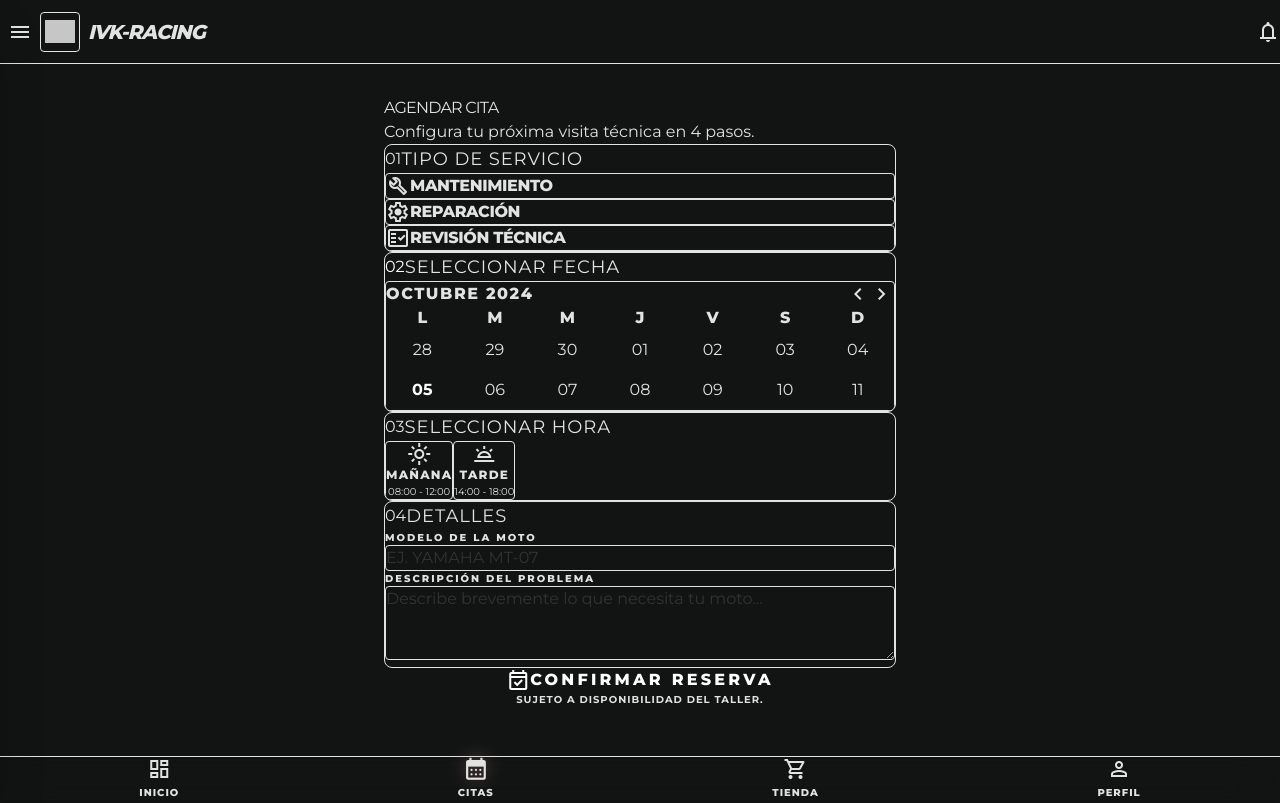
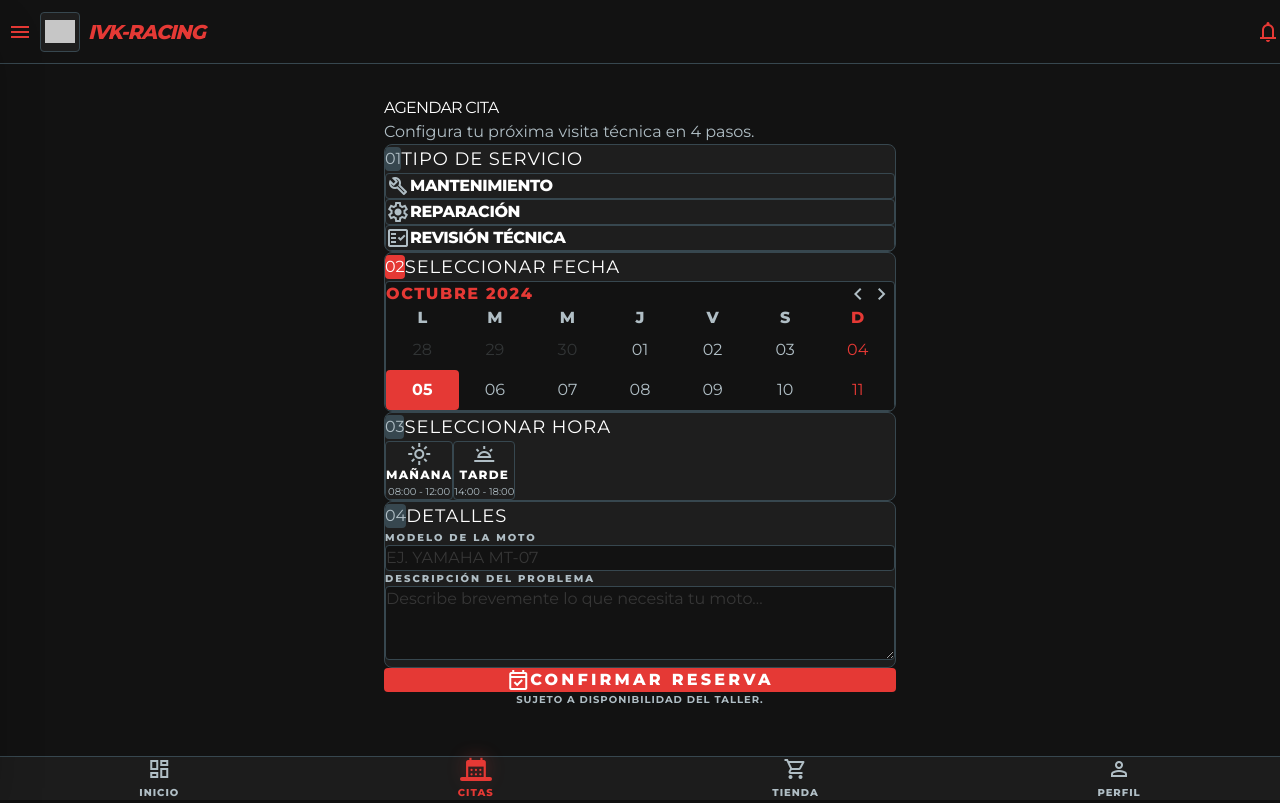
Before and after one commit to Erick0607/IKVRACING, a React (Vite) app: page /booking in a window 1280 px wide. Built offline with nearby package versions, Linux system fonts and the light colour scheme; grey boxes are pictures that could not be loaded.

Commit message:
style: force sport red (#E53935) across all pages and menus using direct hex codes

```diff
--- a/src/components/BottomNav.jsx
+++ b/src/components/BottomNav.jsx
@@ -13,7 +13,7 @@ const BottomNav = () => {
   ];
 
   return (
-    <nav className="fixed bottom-0 left-0 w-full flex justify-around items-center py-base px-gutter bg-surface-container/95 backdrop-blur-xl border-t border-outline-variant shadow-lg z-50">
+    <nav className="fixed bottom-0 left-0 w-full flex justify-around items-center py-base px-gutter bg-[#1E1E1E]/95 backdrop-blur-xl border-t border-[#37474F] shadow-lg z-50">
       {navItems.map((item) => {
         const isActive = location.pathname === item.path;
         return (
@@ -22,15 +22,15 @@ const BottomNav = () => {
             onClick={() => navigate(item.path)}
             className={`flex flex-col items-center justify-center transition-all duration-300 relative group ${
               isActive
-                ? 'text-primary'
-                : 'text-on-surface-variant hover:text-primary'
+                ? 'text-[#E53935]'
+                : 'text-[#B0BEC5] hover:text-[#E53935]'
             }`}
           >
             {isActive && (
-              <span className="absolute -top-base w-8 h-1 bg-primary rounded-full shadow-glow-sm"></span>
+              <span className="absolute -top-base w-8 h-1 bg-[#E53935] rounded-full shadow-glow-sm"></span>
             )}
             <span
-              className={`material-symbols-outlined transition-transform duration-300 ${isActive ? 'scale-110 drop-shadow-[0_0_8px_rgba(255,180,172,0.4)]' : 'group-hover:scale-110'}`}
+              className={`material-symbols-outlined transition-transform duration-300 ${isActive ? 'scale-110 drop-shadow-[0_0_8px_rgba(229,57,53,0.4)]' : 'group-hover:scale-110'}`}
               style={isActive ? { fontVariationSettings: "'FILL' 1" } : {}}
             >
               {item.icon}
--- a/src/components/Header.jsx
+++ b/src/components/Header.jsx
@@ -19,27 +19,27 @@ const Header = ({ children }) => {
 
   return (
     <>
-      <header className="bg-surface fixed top-0 left-0 z-50 flex justify-between items-center w-full px-margin-mobile h-16 border-b border-divider shadow-industrial-lift">
+      <header className="bg-[#121212] fixed top-0 left-0 z-50 flex justify-between items-center w-full px-margin-mobile h-16 border-b border-[#37474F] shadow-industrial-lift">
         <div className="flex items-center gap-base">
           <button
             onClick={() => setIsSidebarOpen(true)}
-            className="material-symbols-outlined text-primary cursor-pointer active:scale-95 transition-all p-2 hover:bg-surface-lvl1 rounded-sm focus:outline-none"
+            className="material-symbols-outlined text-[#E53935] cursor-pointer active:scale-95 transition-all p-2 hover:bg-[#1E1E1E] rounded-sm focus:outline-none"
           >
             menu
           </button>
-          <div className="h-10 w-10 rounded-sm overflow-hidden border border-divider bg-surface-lvl1 p-1">
+          <div className="h-10 w-10 rounded-sm overflow-hidden border border-[#37474F] bg-[#1E1E1E] p-1">
             <img
               src="https://lh3.googleusercontent.com/aida-public/AB6AXuDB-lojq2ypQRMEYjpm6roWNsKnv58FWAL8QbR4xomkokqb6qbUT8Uum31_M_lBNs8en-Q5b2GXwynfDgss9DjWqtKwZCJ-Zt8Y3vvgbY3oFSI-HnfjOMQSOnTw7B-drMjiHVhSE1VE2zFWSJLBztgDeJZKx3XzD03jt7CWnfdDe_YDluWXLAFpNnLOXISRYYRzY7WUnm1z3aG2ha-92-1ACWufL1rK54rY62wbwAJWpAjsGjw8-Uafv3OGGODKkopP98oRL_mvCA"
               alt="IVK-RACING"
               className="h-full w-full object-contain brightness-125"
             />
           </div>
-          <span className="font-display-lg text-primary text-xl ml-2 uppercase italic font-black tracking-tighter">IVK-RACING</span>
+          <span className="font-display-lg text-[#E53935] text-xl ml-2 uppercase italic font-black tracking-tighter">IVK-RACING</span>
         </div>
 
         <div className="flex items-center gap-md">
           {children}
-          <button className="material-symbols-outlined text-primary hover:bg-surface-lvl1 transition-colors p-base rounded-full focus:outline-none">
+          <button className="material-symbols-outlined text-[#E53935] hover:bg-[#1E1E1E] transition-colors p-base rounded-full focus:outline-none">
             notifications
           </button>
         </div>
@@ -54,22 +54,22 @@ const Header = ({ children }) => {
       )}
 
       {/* Sidebar Menu */}
-      <div className={`fixed top-0 left-0 h-full w-72 bg-surface-lvl2 border-r border-divider z-[70] transform transition-transform duration-500 cubic-bezier(0.4, 0, 0.2, 1) shadow-2xl ${isSidebarOpen ? 'translate-x-0' : '-translate-x-full'}`}>
+      <div className={`fixed top-0 left-0 h-full w-72 bg-[#1E1E1E] border-r border-[#37474F] z-[70] transform transition-transform duration-500 cubic-bezier(0.4, 0, 0.2, 1) shadow-2xl ${isSidebarOpen ? 'translate-x-0' : '-translate-x-full'}`}>
         <div className="p-gutter h-full flex flex-col relative overflow-hidden">
           <div className="flex items-center justify-between mb-xl mt-4 relative z-10">
             <div className="flex items-center gap-sm">
-              <div className="h-8 w-8 rounded-sm border border-divider overflow-hidden">
+              <div className="h-8 w-8 rounded-sm border border-[#37474F] overflow-hidden">
                 <img
                   src="https://lh3.googleusercontent.com/aida-public/AB6AXuDB-lojq2ypQRMEYjpm6roWNsKnv58FWAL8QbR4xomkokqb6qbUT8Uum31_M_lBNs8en-Q5b2GXwynfDgss9DjWqtKwZCJ-Zt8Y3vvgbY3oFSI-HnfjOMQSOnTw7B-drMjiHVhSE1VE2zFWSJLBztgDeJZKx3XzD03jt7CWnfdDe_YDluWXLAFpNnLOXISRYYRzY7WUnm1z3aG2ha-92-1ACWufL1rK54rY62wbwAJWpAjsGjw8-Uafv3OGGODKkopP98oRL_mvCA"
                   alt="IVK Logo"
                   className="w-full h-full object-contain"
                 />
               </div>
-              <span className="font-display-lg text-primary tracking-tighter uppercase text-lg">IVK-RACING</span>
+              <span className="font-display-lg text-[#E53935] tracking-tighter uppercase text-lg italic font-black">IVK-RACING</span>
             </div>
             <button
               onClick={() => setIsSidebarOpen(false)}
-              className="material-symbols-outlined text-on-surface-variant hover:bg-surface-lvl1 p-base rounded-full transition-colors hover:text-primary"
+              className="material-symbols-outlined text-[#B0BEC5] hover:bg-[#2C2C2C] p-base rounded-full transition-colors hover:text-[#E53935]"
             >
               close
             </button>
@@ -80,21 +80,21 @@ const Header = ({ children }) => {
               <button
                 key={item.path}
                 onClick={() => handleNavigation(item.path)}
-                className="w-full flex items-center gap-md p-md rounded-sm text-on-surface-variant hover:bg-surface-lvl1 transition-all group active:scale-95 border-l-4 border-transparent hover:border-primary"
+                className="w-full flex items-center gap-md p-md rounded-sm text-[#B0BEC5] hover:bg-[#121212] transition-all group active:scale-95 border-l-4 border-transparent hover:border-[#E53935]"
               >
-                <span className="material-symbols-outlined group-hover:text-primary transition-all">
+                <span className="material-symbols-outlined group-hover:text-[#E53935] transition-all">
                   {item.icon}
                 </span>
-                <span className="font-label-technical uppercase tracking-widest font-black group-hover:text-primary transition-colors">
+                <span className="font-label-technical uppercase tracking-widest font-black group-hover:text-[#E53935] transition-colors">
                   {item.label}
                 </span>
               </button>
             ))}
           </nav>
 
-          <div className="mt-auto border-t border-divider pt-lg pb-md relative z-10">
+          <div className="mt-auto border-t border-[#37474F] pt-lg pb-md relative z-10">
             <div className="flex items-center gap-md px-md mb-md">
-              <div className="w-12 h-12 rounded-sm bg-surface-lvl1 overflow-hidden border border-divider">
+              <div className="w-12 h-12 rounded-sm bg-[#2C2C2C] overflow-hidden border border-[#37474F]">
                 <img
                   alt="User"
                   className="w-full h-full object-cover"
@@ -102,13 +102,13 @@ const Header = ({ children }) => {
                 />
               </div>
               <div>
-                <p className="font-label-technical text-on-surface font-black uppercase tracking-tight">Admin IVK</p>
+                <p className="font-label-technical text-white font-black uppercase tracking-tight">Admin IVK</p>
                 <div className="flex items-center gap-xs">
-                  <span className="font-label-technical text-[10px] text-success uppercase font-bold tracking-widest">En línea</span>
+                  <span className="font-label-technical text-[10px] text-[#66BB6A] uppercase font-bold tracking-widest">En línea</span>
                 </div>
               </div>
             </div>
-            <button className="w-full flex items-center gap-md p-md rounded-sm text-primary hover:bg-primary/5 transition-all group active:scale-95">
+            <button className="w-full flex items-center gap-md p-md rounded-sm text-[#E53935] hover:bg-[#E53935]/5 transition-all group active:scale-95">
               <span className="material-symbols-outlined group-hover:rotate-12 transition-transform">logout</span>
               <span className="font-label-technical uppercase tracking-wider font-bold">Cerrar Sesión</span>
             </button>
--- a/src/pages/BookingPage.jsx
+++ b/src/pages/BookingPage.jsx
@@ -47,72 +47,72 @@ const BookingPage = () => {
   };
 
   return (
-    <div className="bg-background text-on-background font-body-md min-h-screen pb-24 selection:bg-primary selection:text-white">
+    <div className="bg-[#121212] text-white font-body-md min-h-screen pb-24 selection:bg-[#E53935] selection:text-white">
       {/* Top App Bar */}
       <Header />
 
       {/* Content Canvas */}
       <main className="pt-24 px-margin-mobile py-lg max-w-lg mx-auto">
         <div className="mb-lg">
-          <h2 className="font-display-lg text-headline-lg-mobile text-on-surface mb-xs uppercase tracking-tighter">Agendar Cita</h2>
-          <p className="font-body-md text-on-surface-variant">Configura tu próxima visita técnica en 4 pasos.</p>
+          <h2 className="font-display-lg text-headline-lg-mobile text-white mb-xs uppercase tracking-tighter">Agendar Cita</h2>
+          <p className="font-body-md text-[#B0BEC5]">Configura tu próxima visita técnica en 4 pasos.</p>
         </div>
 
         {/* Original Step-by-Step Layout */}
         <div className="flex flex-col gap-gutter">
 
           {/* Step 1: Service Type */}
-          <section className="p-gutter border border-divider bg-surface-lvl1 rounded-lg shadow-industrial-lift overflow-hidden relative group">
-            <div className="absolute top-0 left-0 w-1 h-full bg-primary scale-y-0 group-hover:scale-y-100 transition-transform duration-300"></div>
+          <section className="p-gutter border border-[#37474F] bg-[#1E1E1E] rounded-lg shadow-industrial-lift overflow-hidden relative group">
+            <div className="absolute top-0 left-0 w-1 h-full bg-[#E53935] scale-y-0 group-hover:scale-y-100 transition-transform duration-300"></div>
             <div className="flex items-center gap-sm mb-md relative z-10">
-              <span className={`font-label-technical px-base py-xs rounded-sm ${selectedService ? 'bg-primary text-white' : 'bg-secondary text-on-surface-variant'}`}>01</span>
+              <span className={`font-label-technical px-base py-xs rounded-sm ${selectedService ? 'bg-[#E53935] text-white' : 'bg-[#37474F] text-[#B0BEC5]'}`}>01</span>
               <h3 className="font-display-lg text-lg uppercase tracking-wider">Tipo de Servicio</h3>
             </div>
             <div className="grid grid-cols-1 gap-sm relative z-10">
               {services.map((service) => (
                 <button
                   key={service.id}
-                  className={`flex items-center justify-between p-md border rounded-sm transition-all group/btn ${selectedService === service.id ? 'border-primary bg-surface-lvl2' : 'border-divider hover:border-primary'}`}
+                  className={`flex items-center justify-between p-md border rounded-sm transition-all group/btn ${selectedService === service.id ? 'border-[#E53935] bg-[#2C2C2C]' : 'border-[#37474F] hover:border-[#E53935]'}`}
                   onClick={() => setSelectedService(service.id)}
                 >
                   <div className="flex items-center gap-md">
-                    <span className={`material-symbols-outlined ${selectedService === service.id ? 'text-primary' : 'text-on-surface-variant group-hover/btn:text-primary'}`}>{service.icon}</span>
+                    <span className={`material-symbols-outlined ${selectedService === service.id ? 'text-[#E53935]' : 'text-[#B0BEC5] group-hover/btn:text-[#E53935]'}`}>{service.icon}</span>
                     <span className="font-label-technical uppercase tracking-tight font-black">{service.label}</span>
                   </div>
-                  <span className={`material-symbols-outlined text-primary ${selectedService === service.id ? 'opacity-100' : 'opacity-0'}`}>check_circle</span>
+                  <span className={`material-symbols-outlined text-[#E53935] ${selectedService === service.id ? 'opacity-100' : 'opacity-0'}`}>check_circle</span>
                 </button>
               ))}
             </div>
           </section>
 
           {/* Step 2: Calendar Selection */}
-          <section className="p-gutter border border-divider bg-surface-lvl1 rounded-lg shadow-industrial-lift overflow-hidden relative group">
-            <div className="absolute top-0 left-0 w-1 h-full bg-primary scale-y-0 group-hover:scale-y-100 transition-transform duration-300"></div>
+          <section className="p-gutter border border-[#37474F] bg-[#1E1E1E] rounded-lg shadow-industrial-lift overflow-hidden relative group">
+            <div className="absolute top-0 left-0 w-1 h-full bg-[#E53935] scale-y-0 group-hover:scale-y-100 transition-transform duration-300"></div>
             <div className="flex items-center gap-sm mb-md relative z-10">
-              <span className={`font-label-technical px-base py-xs rounded-sm ${selectedDate ? 'bg-primary text-white' : 'bg-secondary text-on-surface-variant'}`}>02</span>
+              <span className={`font-label-technical px-base py-xs rounded-sm ${selectedDate ? 'bg-[#E53935] text-white' : 'bg-[#37474F] text-[#B0BEC5]'}`}>02</span>
               <h3 className="font-display-lg text-lg uppercase tracking-wider">Seleccionar Fecha</h3>
             </div>
-            <div className="bg-surface p-sm rounded-sm border border-divider relative z-10">
+            <div className="bg-[#121212] p-sm rounded-sm border border-[#37474F] relative z-10">
               <div className="flex justify-between items-center mb-sm px-xs">
-                <span className="font-label-technical uppercase tracking-widest text-primary font-black">Octubre 2024</span>
+                <span className="font-label-technical uppercase tracking-widest text-[#E53935] font-black">Octubre 2024</span>
                 <div className="flex gap-sm">
-                  <span className="material-symbols-outlined text-on-surface-variant cursor-pointer hover:text-primary transition-colors">chevron_left</span>
-                  <span className="material-symbols-outlined text-on-surface-variant cursor-pointer hover:text-primary transition-colors">chevron_right</span>
+                  <span className="material-symbols-outlined text-[#B0BEC5] cursor-pointer hover:text-[#E53935] transition-colors">chevron_left</span>
+                  <span className="material-symbols-outlined text-[#B0BEC5] cursor-pointer hover:text-[#E53935] transition-colors">chevron_right</span>
                 </div>
               </div>
               <div className="grid grid-cols-7 text-center mb-xs w-full">
                 {['L', 'M', 'M', 'J', 'V', 'S', 'D'].map((day, i) => (
-                  <span key={i} className={`font-label-technical font-black ${day === 'D' ? 'text-primary' : 'text-on-surface-variant'}`}>{day}</span>
+                  <span key={i} className={`font-label-technical font-black ${day === 'D' ? 'text-[#E53935]' : 'text-[#B0BEC5]'}`}>{day}</span>
                 ))}
               </div>
               <div className="grid grid-cols-7 gap-y-xs text-center w-full" style={{ display: 'grid', gridTemplateColumns: 'repeat(7, 1fr)' }}>
                 {[28, 29, 30].map((d) => (
-                  <button key={d} className="h-10 w-full flex items-center justify-center font-label-technical text-on-surface-variant/20 disabled cursor-not-allowed">{d}</button>
+                  <button key={d} className="h-10 w-full flex items-center justify-center font-label-technical text-[#B0BEC5]/20 disabled cursor-not-allowed">{d}</button>
                 ))}
                 {[1, 2, 3, 4, 5, 6, 7, 8, 9, 10, 11].map((d) => (
                   <button
                     key={d}
-                    className={`h-10 w-full flex items-center justify-center font-label-technical rounded-sm transition-all ${d === selectedDate ? 'bg-primary text-white font-bold shadow-glow-sm' : 'hover:bg-surface-lvl2 text-on-surface-variant'} ${d === 4 || d === 11 ? 'text-primary' : ''}`}
+                    className={`h-10 w-full flex items-center justify-center font-label-technical rounded-sm transition-all ${d === selectedDate ? 'bg-[#E53935] text-white font-bold shadow-glow-sm' : 'hover:bg-[#2C2C2C] text-[#B0BEC5]'} ${d === 4 || d === 11 ? 'text-[#E53935]' : ''}`}
                     onClick={() => setSelectedDate(d)}
                   >
                     {d < 10 ? `0${d}` : d}
@@ -123,39 +123,39 @@ const BookingPage = () => {
           </section>
 
           {/* Step 3: Time Selection */}
-          <section className="p-gutter border border-divider bg-surface-lvl1 rounded-lg shadow-industrial-lift overflow-hidden relative group">
-            <div className="absolute top-0 left-0 w-1 h-full bg-primary scale-y-0 group-hover:scale-y-100 transition-transform duration-300"></div>
+          <section className="p-gutter border border-[#37474F] bg-[#1E1E1E] rounded-lg shadow-industrial-lift overflow-hidden relative group">
+            <div className="absolute top-0 left-0 w-1 h-full bg-[#E53935] scale-y-0 group-hover:scale-y-100 transition-transform duration-300"></div>
             <div className="flex items-center gap-sm mb-md relative z-10">
-              <span className={`font-label-technical px-base py-xs rounded-sm ${selectedTime ? 'bg-primary text-white' : 'bg-secondary text-on-surface-variant'}`}>03</span>
+              <span className={`font-label-technical px-base py-xs rounded-sm ${selectedTime ? 'bg-[#E53935] text-white' : 'bg-[#37474F] text-[#B0BEC5]'}`}>03</span>
               <h3 className="font-display-lg text-lg uppercase tracking-wider">Seleccionar Hora</h3>
             </div>
             <div className="flex gap-gutter overflow-x-auto scrollbar-hide pb-xs relative z-10">
               {times.map((time) => (
                 <button
                   key={time.id}
-                  className={`flex-shrink-0 flex flex-col items-center gap-xs px-lg py-md border rounded-sm group/time transition-all ${selectedTime === time.id ? 'border-primary bg-surface-lvl2 shadow-inner' : 'border-divider hover:border-primary'}`}
+                  className={`flex-shrink-0 flex flex-col items-center gap-xs px-lg py-md border rounded-sm group/time transition-all ${selectedTime === time.id ? 'border-[#E53935] bg-[#2C2C2C] shadow-inner' : 'border-[#37474F] hover:border-[#E53935]'}`}
                   onClick={() => setSelectedTime(time.id)}
                 >
-                  <span className={`material-symbols-outlined ${selectedTime === time.id ? 'text-primary' : 'text-on-surface-variant group-hover/time:text-primary'}`}>{time.icon}</span>
+                  <span className={`material-symbols-outlined ${selectedTime === time.id ? 'text-[#E53935]' : 'text-[#B0BEC5] group-hover/time:text-[#E53935]'}`}>{time.icon}</span>
                   <span className="font-label-technical uppercase font-black tracking-widest text-[12px]">{time.label}</span>
-                  <span className="font-label-technical text-[10px] text-on-surface-variant uppercase">{time.range}</span>
+                  <span className="font-label-technical text-[10px] text-[#B0BEC5] uppercase">{time.range}</span>
                 </button>
               ))}
             </div>
           </section>
 
           {/* Step 4: Bike Info */}
-          <section className="p-gutter border border-divider bg-surface-lvl1 rounded-lg shadow-industrial-lift overflow-hidden relative group">
-            <div className="absolute top-0 left-0 w-1 h-full bg-primary scale-y-0 group-hover:scale-y-100 transition-transform duration-300"></div>
+          <section className="p-gutter border border-[#37474F] bg-[#1E1E1E] rounded-lg shadow-industrial-lift overflow-hidden relative group">
+            <div className="absolute top-0 left-0 w-1 h-full bg-[#E53935] scale-y-0 group-hover:scale-y-100 transition-transform duration-300"></div>
             <div className="flex items-center gap-sm mb-md relative z-10">
-              <span className={`font-label-technical px-base py-xs rounded-sm ${bikeModel ? 'bg-primary text-white' : 'bg-secondary text-on-surface-variant'}`}>04</span>
+              <span className={`font-label-technical px-base py-xs rounded-sm ${bikeModel ? 'bg-[#E53935] text-white' : 'bg-[#37474F] text-[#B0BEC5]'}`}>04</span>
               <h3 className="font-display-lg text-lg uppercase tracking-wider">Detalles</h3>
             </div>
             <div className="flex flex-col gap-md relative z-10">
               <div>
-                <label className="font-label-technical text-on-surface-variant mb-xs block uppercase font-black text-[10px] tracking-[0.2em]">Modelo de la Moto</label>
+                <label className="font-label-technical text-[#B0BEC5] mb-xs block uppercase font-black text-[10px] tracking-[0.2em]">Modelo de la Moto</label>
                 <input
-                  className="w-full bg-surface border border-divider rounded-sm p-md text-on-surface focus:outline-none focus:border-primary transition-all font-label-technical uppercase placeholder:opacity-30"
+                  className="w-full bg-[#121212] border border-[#37474F] rounded-sm p-md text-white focus:outline-none focus:border-[#E53935] transition-all font-label-technical uppercase placeholder:opacity-30"
                   placeholder="Ej. Yamaha MT-07"
                   type="text"
                   value={bikeModel}
@@ -163,9 +163,9 @@ const BookingPage = () => {
                 />
               </div>
               <div>
-                <label className="font-label-technical text-on-surface-variant mb-xs block uppercase font-black text-[10px] tracking-[0.2em]">Descripción del Problema</label>
+                <label className="font-label-technical text-[#B0BEC5] mb-xs block uppercase font-black text-[10px] tracking-[0.2em]">Descripción del Problema</label>
                 <textarea
-                  className="w-full bg-surface border border-divider rounded-sm p-md text-on-surface focus:outline-none focus:border-primary transition-all font-body-md placeholder:opacity-30"
+                  className="w-full bg-[#121212] border border-[#37474F] rounded-sm p-md text-white focus:outline-none focus:border-[#E53935] transition-all font-body-md placeholder:opacity-30"
                   placeholder="Describe brevemente lo que necesita tu moto..."
                   rows="3"
                   value={description}
@@ -179,12 +179,12 @@ const BookingPage = () => {
           <div className="mt-lg px-xs">
             <button
               onClick={handleReserve}
-              className="w-full bg-primary text-white hover:shadow-glow transition-all active:scale-95 duration-200 py-md rounded-sm font-black uppercase tracking-[0.2em] flex items-center justify-center gap-sm shadow-industrial-lift"
+              className="w-full bg-[#E53935] text-white hover:shadow-glow transition-all active:scale-95 duration-200 py-md rounded-sm font-black uppercase tracking-[0.2em] flex items-center justify-center gap-sm shadow-industrial-lift"
             >
               <span className="material-symbols-outlined">event_available</span>
               Confirmar Reserva
             </button>
-            <p className="text-center font-label-technical text-[10px] text-on-surface-variant mt-md uppercase tracking-widest font-bold">Sujeto a disponibilidad del taller.</p>
+            <p className="text-center font-label-technical text-[10px] text-[#B0BEC5] mt-md uppercase tracking-widest font-bold">Sujeto a disponibilidad del taller.</p>
           </div>
         </div>
       </main>
```
Also changed, not shown: src/pages/DashboardPage.jsx (+36 -36 lines), src/pages/ProfilePage.jsx (+39 -39 lines), src/pages/StorePage.jsx (+14 -14 lines), tailwind.config.js (+2 -6 lines).
